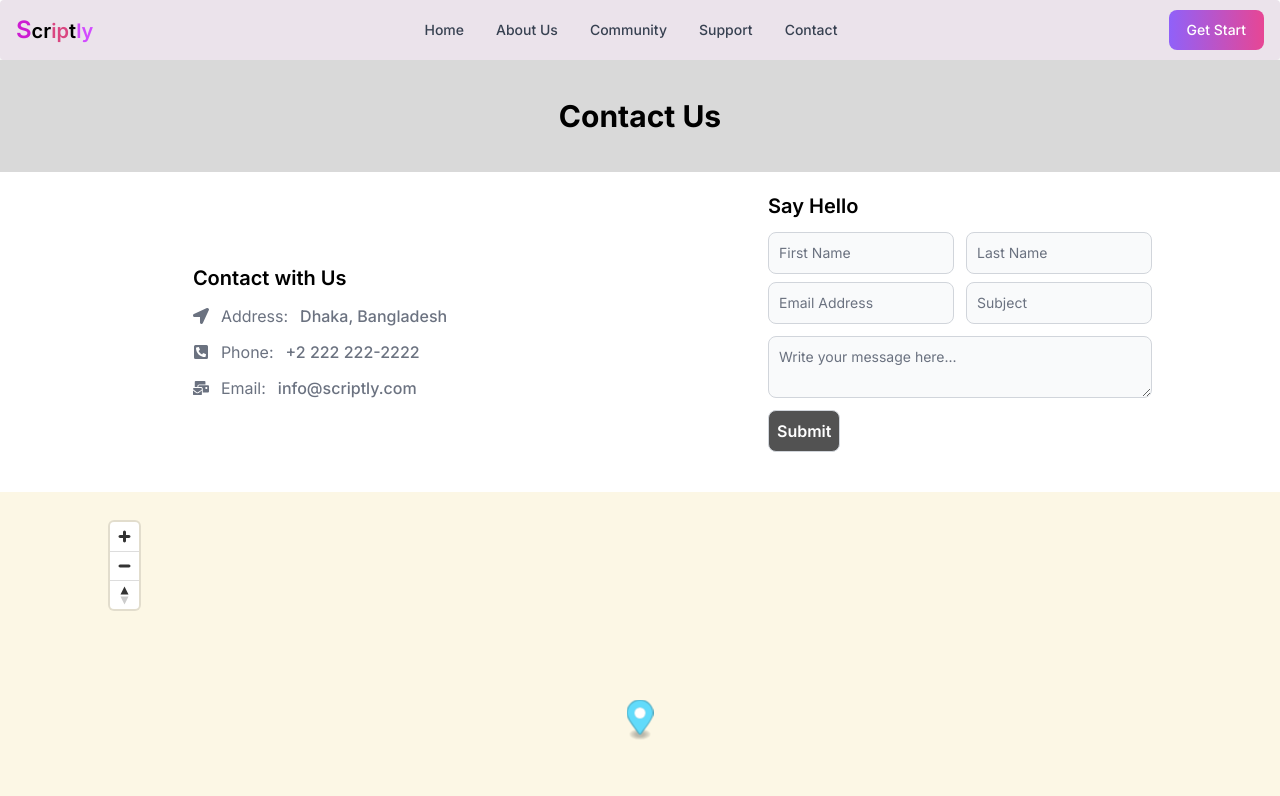
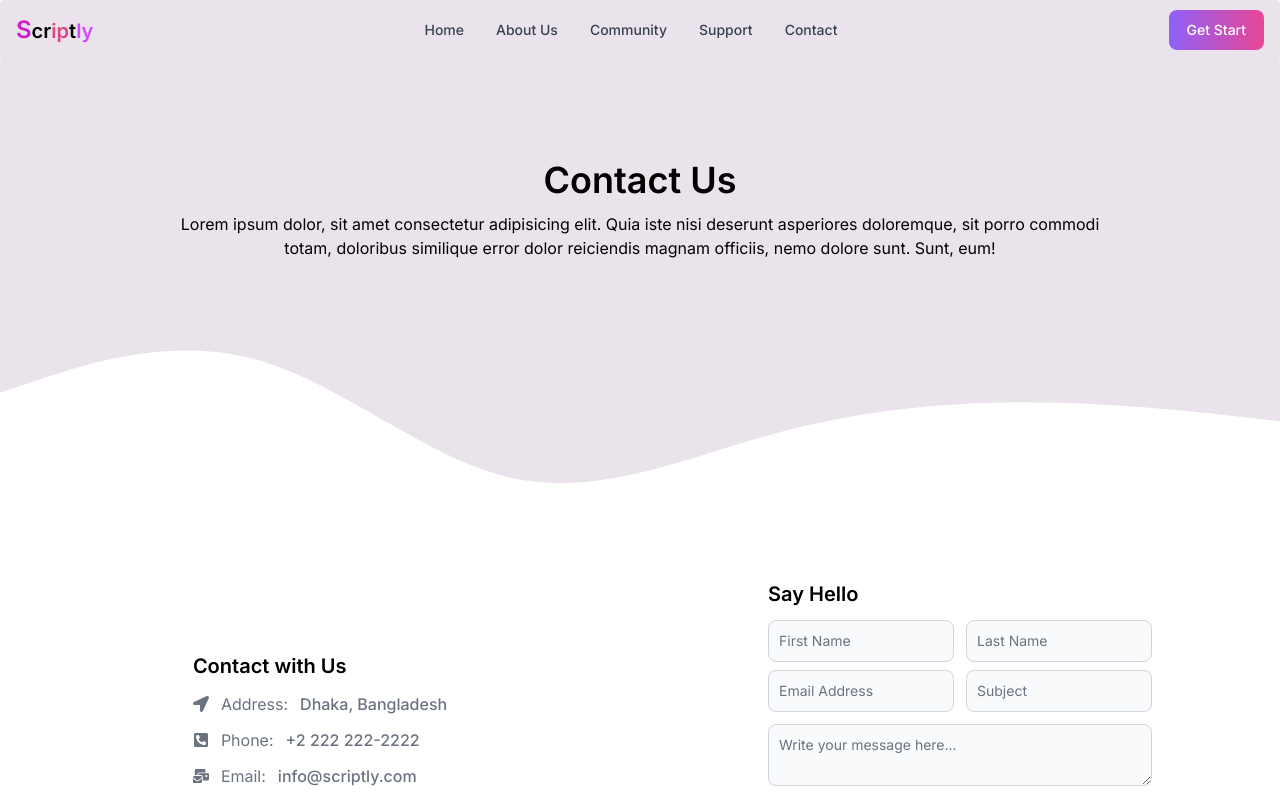
Before and after one commit to Alamin-22/Article-publishing-website-Client, a Next.js app: page /contact in a window 1280 px wide. Shown: the top 796 px of the page. Built offline with nearby package versions, Linux system fonts and the light colour scheme; no server answers.

Commit message:
Text added

```diff
--- a/package.json
+++ b/package.json
@@ -3,7 +3,7 @@
   "version": "0.1.0",
   "private": true,
   "scripts": {
-    "dev": "next dev",
+    "dev": "next dev -p 5000",
     "build": "next build",
     "start": "next start",
     "lint": "next lint"
@@ -16,7 +16,9 @@
     "next": "^14.0.4",
     "react": "^18.2.0",
     "react-dom": "^18.2.0",
-    "react-icons": "^5.0.1"
+    "react-icons": "^5.0.1",
+    "react-map-gl": "^7.1.7",
+    "sharp": "^0.33.2"
   },
   "devDependencies": {
     "autoprefixer": "^10.4.17",
--- a/src/app/contact/page.js
+++ b/src/app/contact/page.js
@@ -6,8 +6,36 @@ import { HiX } from "react-icons/hi";
 const ContactPage = () => {
   return (
     <div className="">
-      <div className="flex bg-[#d9d9d9]   justify-center items-center h-28">
-        <h2 className="text-3xl font-bold ">Contact Us</h2>
+      <div>
+        <div className="bg-[#ebe3eb] w-full h-60 lg:h-[500px] ">
+          {/* <svg
+            className="pt-[160px] lg:pt-[219px]"
+            xmlns="http://www.w3.org/2000/svg"
+            viewBox="0 0 1440 326"
+          >
+            <path
+              fill="#fff"
+              fill-opacity="1"
+              d="M0,288L40,261.3C80,235,160,181,240,133.3C320,85,400,43,480,53.3C560,64,640,128,720,154.7C800,181,880,171,960,144C1040,117,1120,75,1200,53.3C1280,32,1360,32,1400,32L1440,32L1440,320L1400,320C1360,320,1280,320,1200,320C1120,320,1040,320,960,320C880,320,800,320,720,320C640,320,560,320,480,320C400,320,320,320,240,320C160,320,80,320,40,320L0,320Z"
+            ></path>
+          </svg> */}
+          <svg className="pt-[160px] lg:pt-[219px]" xmlns="http://www.w3.org/2000/svg" viewBox="0 0 1440 326">
+            <path
+              fill="#fff"
+              fill-opacity="1"
+              d="M0,128L48,112C96,96,192,64,288,90.7C384,117,480,203,576,224C672,245,768,203,864,176C960,149,1056,139,1152,138.7C1248,139,1344,149,1392,154.7L1440,160L1440,320L1392,320C1344,320,1248,320,1152,320C1056,320,960,320,864,320C768,320,672,320,576,320C480,320,384,320,288,320C192,320,96,320,48,320L0,320Z"
+            ></path>
+          </svg>
+          <div className="absolute top-10 lg:top-40 text-center lg:px-44 ">
+            <h1 className="text-2xl md:text-4xl font-semibold">Contact Us</h1>
+            <p className="mt-3 text-xs md:text-base">
+              Lorem ipsum dolor, sit amet consectetur adipisicing elit. Quia
+              iste nisi deserunt asperiores doloremque, sit porro commodi totam,
+              doloribus similique error dolor reiciendis magnam officiis, nemo
+              dolore sunt. Sunt, eum!
+            </p>
+          </div>
+        </div>
       </div>
 
       <div className="grid pb-5 grid-cols-1 md:grid-cols-2 justify-center items-center mt-5 ">
```
Also changed, not shown: 1 other file (tests, documents, lock files or other folders).
